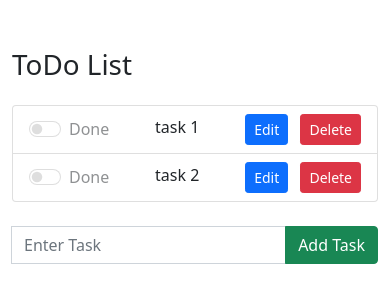
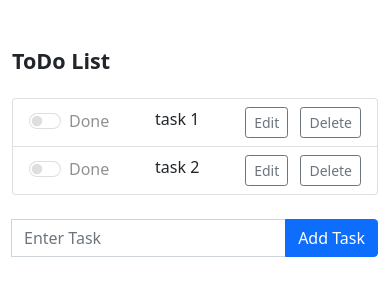
Before and after one commit to nubcoder420/Professional-Portfolio-Projects, a Flask app: page / in a window 390 px wide. Shown: the part 56-359 px from the top of the page. Run offline with Flask 3, Linux system fonts and the light colour scheme; some libraries are stand-ins or nearby versions.

Commit message:
Improve UI/UX and Responsiveness

```diff
--- a/Day 87 - Web Development - Todo List Webapp/templates/edit_task.html
+++ b/Day 87 - Web Development - Todo List Webapp/templates/edit_task.html
@@ -4,7 +4,7 @@
 
 {% block content %}
 
-<h1 class="mt-5">Edit Task</h1>
+<h4 class="mt-5"><strong>Edit Task</strong></h4>
 
 <p>{{ task.content }}</p>
 
--- a/Day 87 - Web Development - Todo List Webapp/templates/index.html
+++ b/Day 87 - Web Development - Todo List Webapp/templates/index.html
@@ -3,7 +3,7 @@
 {% block title %}ToDo App{% endblock %}
 
 {% block content %}
-<h1 class="mt-5">ToDo List</h1>
+<h4 class="mt-5"><strong>ToDo List</strong></h4>
 
 <ul class="list-group mt-4">
     {% for task in tasks %}
@@ -17,8 +17,8 @@
             <span class="limited-content">{{ limited_content }}</span>
         </div>
         <div>
-            <a href="{{ url_for('edit_task', task_id=task.id) }}" class="btn btn-primary btn-sm me-2">Edit</a>
-            <a href="{{ url_for('delete_task', task_id=task.id) }}" class="btn btn-danger btn-sm">Delete</a>
+            <a href="{{ url_for('edit_task', task_id=task.id) }}" class="btn btn-outline-secondary btn-sm me-2">Edit</a>
+            <a href="{{ url_for('delete_task', task_id=task.id) }}" class="btn btn-outline-secondary btn-sm">Delete</a>
         </div>
     </li>
     {% endfor %}
@@ -30,7 +30,7 @@
         <label for="task" class="visually-hidden">New Task:</label>
         {% set task_input_value = form.task.data[:50] + '...' if form.task.data and form.task.data|length > 50 else '' %}
         {{ form.task(size=32, id=form.task.id, placeholder='Enter Task', class='form-control', value=task_input_value) }}
-        <button type="submit" class="btn btn-success">Add Task</button>
+        <button type="submit" class="btn btn-primary">Add Task</button>
     </div>
 </form>
 {% endblock %}
```
